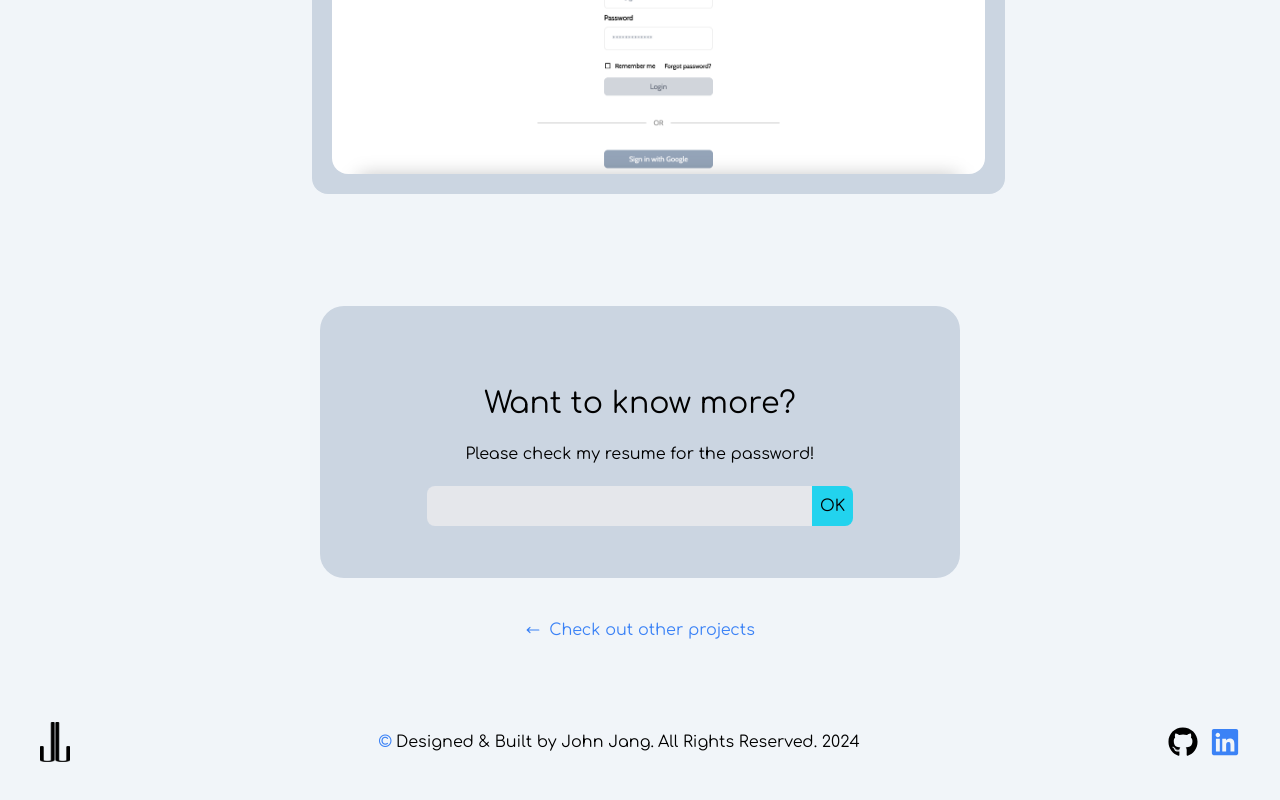
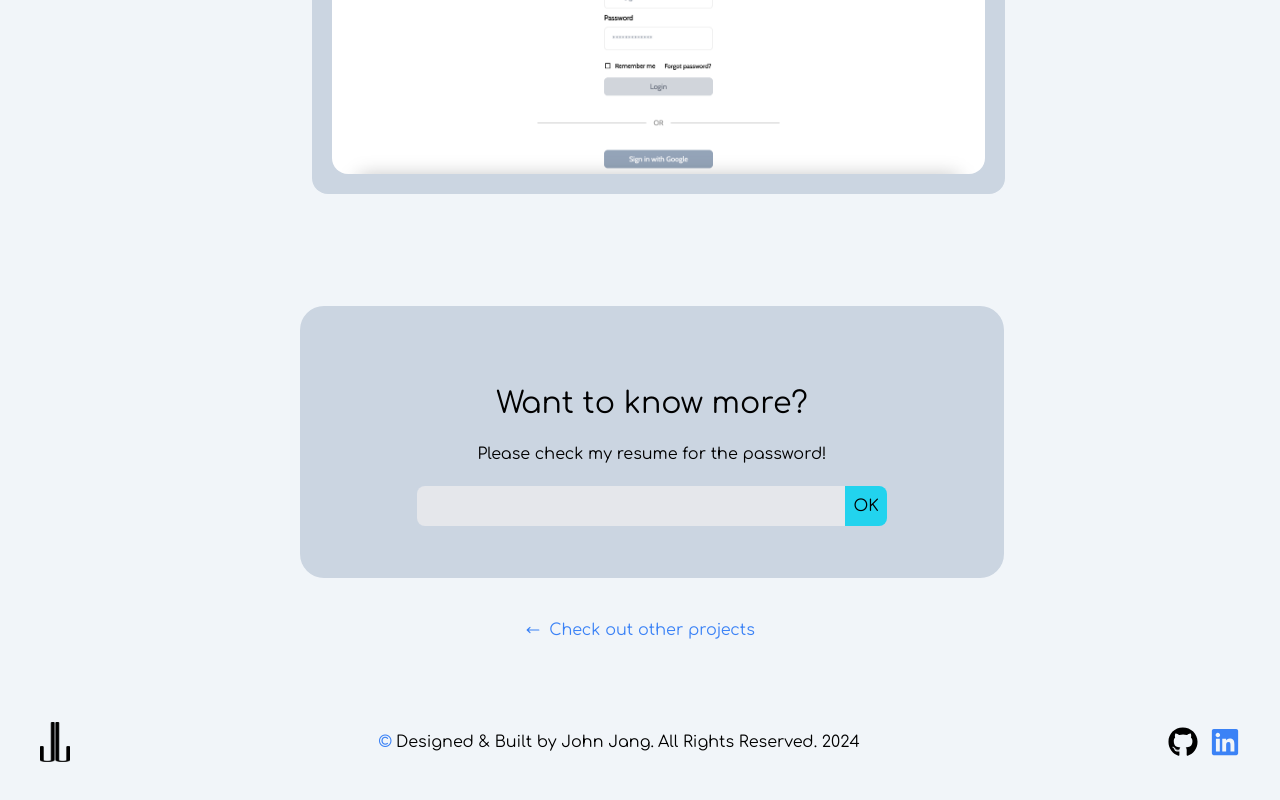
Before and after one commit to johnjang94/portfolio-ver-3, a React (Vite) app: page /operate in a window 1280 px wide. Shown: the part 3678-4478 px from the top of the page. Built offline with nearby package versions, Linux system fonts and the light colour scheme.

Commit message:
size correction on lock screen

```diff
--- a/src/components/lock/password.jsx
+++ b/src/components/lock/password.jsx
@@ -17,7 +17,8 @@ export default function Password({ onCorrectPassword }) {
   };
 
   return (
-    <div className="py-10 md:w-3/6 w-5/6 mx-auto bg-slate-300 rounded-3xl">
+    <div className="flex justify-center items-center transform translate-x-[12px]">
+      <div className="py-10 md:w-[55vw] w-5/6 bg-slate-300 rounded-3xl">
         <h1 className="text-center text-3xl mt-10">Want to know more?</h1>
         <div className="py-5 text-center">
           <p>Please check my resume for the password!</p>
@@ -41,6 +42,7 @@ export default function Password({ onCorrectPassword }) {
           <p className="text-[#FF00FF] text-center">{errorMessage}</p>
         )}
       </div>
+    </div>
   );
 }
 
```
Also changed, not shown: src/pages/home/home.jsx (+0 -21 lines). Lines whose indentation alone changed are shown as unchanged.
